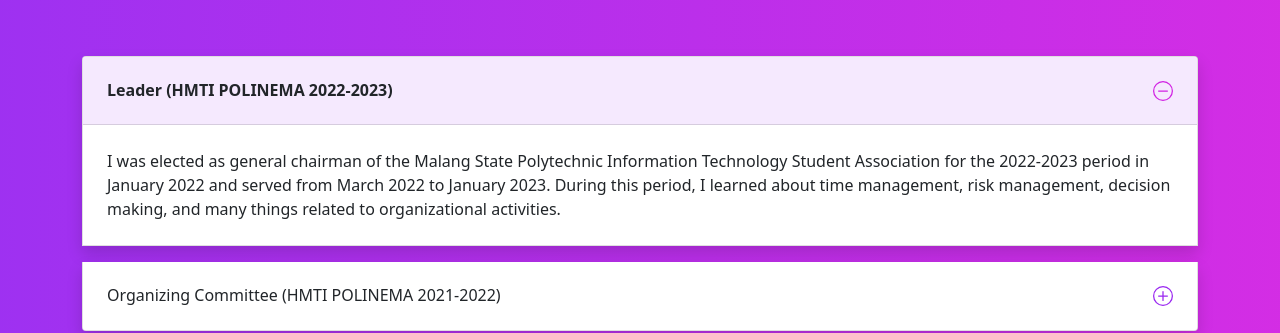
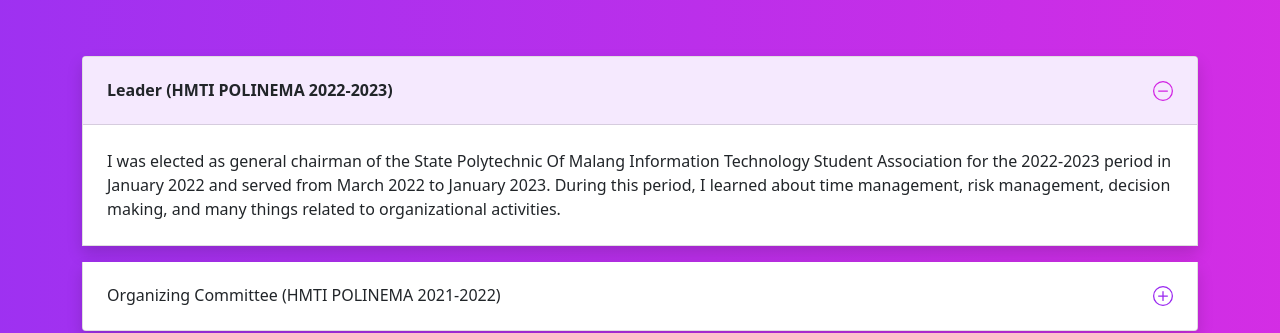
Before and after one commit to ferdyhape/ferdyhape.github.io, a website: page index.html in a window 1280 px wide. Shown: the part 3100-3433 px from the top of the page. Drawn offline with nearby package versions, Linux system fonts and the light colour scheme; files that its build step writes are made by us from their sources.

Commit message:
update agency name

```diff
--- a/index.html
+++ b/index.html
@@ -207,7 +207,7 @@
               <div id="collapseOne" class="accordion-collapse collapse show" aria-labelledby="headingOne"
                 data-bs-parent="#accordionExample">
                 <div class="accordion-body">
-                  I was elected as general chairman of the Malang State Polytechnic Information Technology Student
+                  I was elected as general chairman of the State Polytechnic Of Malang Information Technology Student
                   Association for the 2022-2023 period in January 2022 and served from March 2022 to January 2023.
                   During this period, I learned about time management, risk management, decision making, and many things
                   related to organizational activities.</div>
```
